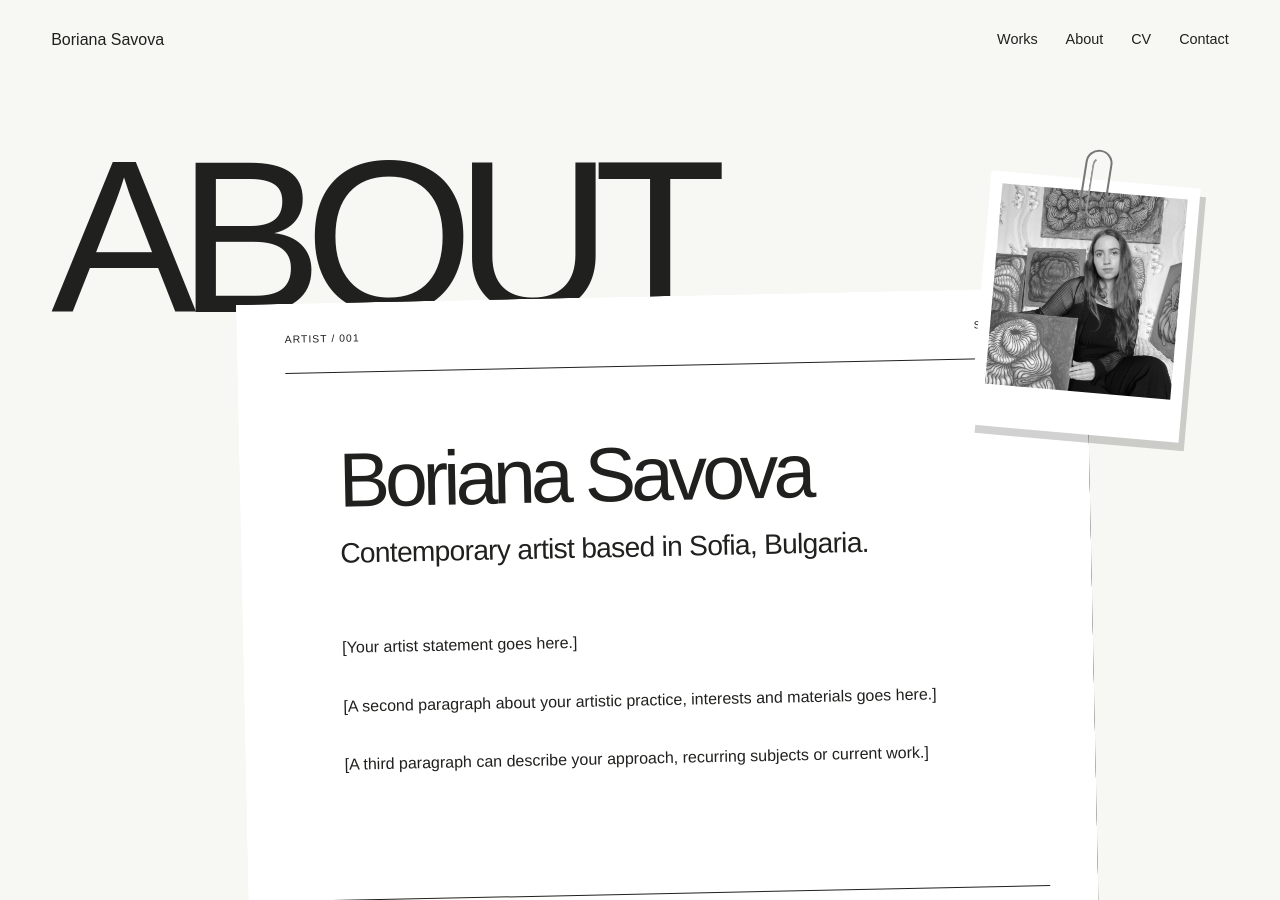
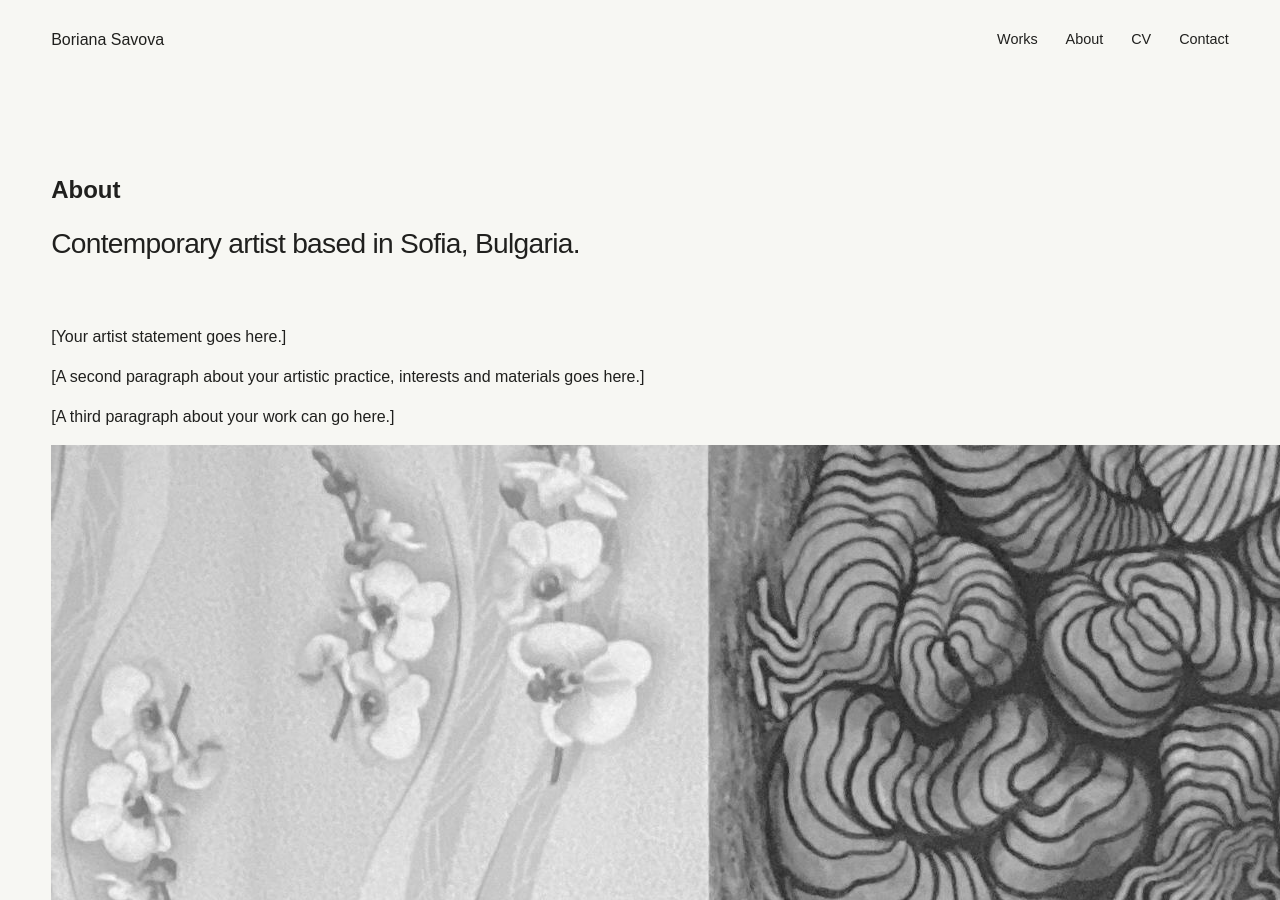
Before and after one commit to b-savova/b-savova.github.io, a Jekyll site: the page built from about.md, in a window 1280 px wide and 900 px high. Built offline with Jekyll 4.4.1, drawn with Linux system fonts in a browser that asks for light colours; some of the changed text lies outside the part shown.

Commit message:
Update about.md

```diff
--- a/about.md
+++ b/about.md
@@ -6,40 +6,17 @@ permalink: /about/
 
 <section class="about-page">
 
-  <div class="about-title">
-    <span>ABOUT</span>
-  </div>
+  <div class="about-content">
 
-  <div class="about-photo">
+    <div class="about-text-column">
 
-    <div class="paperclip"></div>
-
-    <div class="polaroid">
-      <img
-        src="{{ '/assets/images/boriana.jpeg ' | relative_url }}"
-        alt="Boriana Savova"
-      >
-    </div>
-
-  </div>
-
-
-  <article class="about-paper">
-
-    <div class="paper-top">
-      <span>ARTIST / 001</span>
-      <span>SOFIA / BG</span>
-    </div>
-
-    <div class="paper-content">
-
-      <h1>Boriana Savova</h1>
+      <h1>About</h1>
 
       <p class="about-lead">
         Contemporary artist based in Sofia, Bulgaria.
       </p>
 
-      <div class="about-text">
+      <div class="about-body">
 
         <p>
           [Your artist statement goes here.]
@@ -51,24 +28,26 @@ permalink: /about/
         </p>
 
         <p>
-          [A third paragraph can describe your approach,
-          recurring subjects or current work.]
+          [A third paragraph about your work can go here.]
         </p>
 
       </div>
 
     </div>
 
-    <div class="paper-footer">
-      <span>BS / ABOUT</span>
-      <span>2026</span>
+    <div class="about-image-column">
+
+      <img
+        src="{{ '/assets/images/boriana.jpeg' | relative_url }}"
+        alt="Boriana Savova"
+      >
+
+      <p class="about-caption">
+        Boriana Savova
+      </p>
+
     </div>
 
-  </article>
-
-  <div class="about-note">
-    <span>artist</span>
-    <span>drawer / painter / image-maker</span>
   </div>
 
 </section>
```
